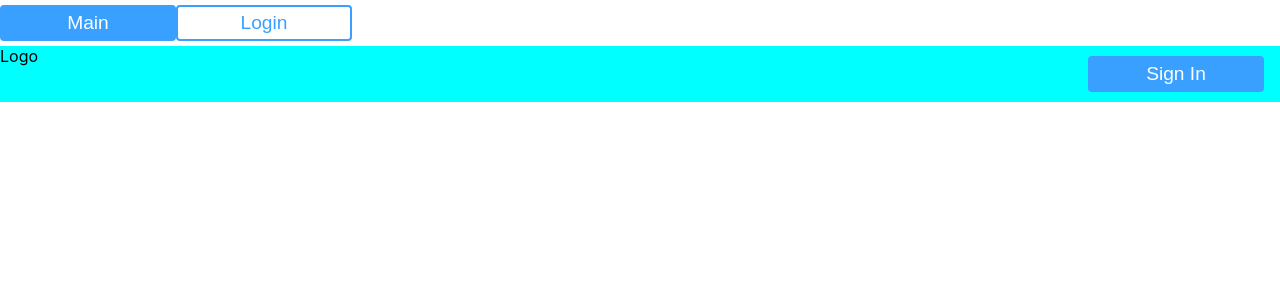
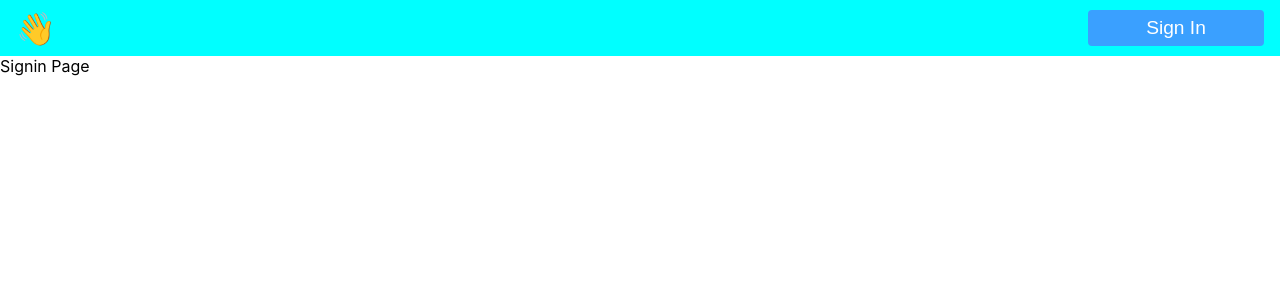
Before and after one commit to johnpagtama/buildspace-wave, a React (Create React App) app in the folder app/: page /signin in a window 1280 px wide. Shown: the top 300 px of the page. Built offline with nearby package versions, Linux system fonts and the light colour scheme.

Commit message:
Added nav component

```diff
--- a/app/package.json
+++ b/app/package.json
@@ -10,7 +10,8 @@
     "react": "^16.12.0",
     "react-dom": "^16.12.0",
     "react-router-dom": "^6.3.0",
-    "react-scripts": "3.2.0"
+    "react-scripts": "3.2.0",
+    "uuid": "^8.3.2"
   },
   "scripts": {
     "start": "react-scripts start",
--- a/app/src/App.jsx
+++ b/app/src/App.jsx
@@ -1,33 +1,16 @@
-import * as React from 'react';
+import React from 'react';
 // import { ethers } from 'ethers';
-import { Link } from 'react-router-dom';
-import Routing from './routes/Routing';
+import Routing from './components/routes/Routing';
 import Header from './components/Header';
-import Button from './components/Button';
 import './App.scss';
 
 const App = () => {
-	const wave = () => {};
+	// const wave = () => {};
 
 	return (
 		<>
-			<nav>
-				<Link to='/'>
-					<Button
-						variant='button-primary'
-						text='Main'
-					/>
-				</Link>
-				<Link to='/login'>
-					<Button
-						variant='button-primary-outline'
-						text='Login'
-					/>
-				</Link>
-			</nav>
+			<Header />
 			<Routing />
-
-			<Header />
 		</>
 	);
 };
--- a/app/src/components/Header/index.jsx
+++ b/app/src/components/Header/index.jsx
@@ -1,18 +1,24 @@
 import React from 'react';
-import styles from './index.module.scss';
-import Button from '../Button';
+import { Link } from 'react-router-dom';
+import { headerItems } from '../routes/Nav/config';
 
 const Header = () => {
 	return (
-		<header className={`${styles['header']}`}>
-			<div className={`${styles['header__logo']}`}>Logo</div>
-			<div className={`${styles['header__button']}`}>
-				<Button
-					variant='button-primary'
-					text='Sign In'
-				/>
-			</div>
-		</header>
+		<>
+			{headerItems.map((h) => (
+				<header key={h.id} className={h.parent}>
+					{h.children.map((c) => (
+						<div
+							key={c.id}
+							className={c.class}>
+							<Link to={c.link}>
+								{c.item}
+							</Link>
+						</div>
+					))}
+				</header>
+			))}
+		</>
 	);
 };
 
--- a/app/src/components/Header/index.module.scss
+++ b/app/src/components/Header/index.module.scss
@@ -1,11 +1,19 @@
 .header {
 	display: grid;
-	grid-template-columns: repeat(1rem, 3);
+	grid-template-columns: repeat(auto-fit, minmax(100px, 1fr));
 	grid-template-areas: 'header__logo      .      header__button';
 	background-color: aqua;
 
 	&__logo {
 		grid-area: header__logo;
+		align-self: center;
+		margin: 5px 1rem;
+		font-size: 2rem;
+		text-decoration: none;
+
+		& > :link {
+			text-decoration: none;
+		}
 	}
 
 	&__button {
--- /dev/null
+++ b/app/src/components/routes/Nav/config/index.jsx
@@ -0,0 +1,48 @@
+import React from 'react';
+import { v4 } from 'uuid';
+import styles from '../../../Header/index.module.scss';
+import Button from '../../../Button';
+
+export const navItems = [
+	{
+		id: v4(),
+		to: '/',
+		item: <Button variant='button-primary' text='Main' />,
+	},
+	{
+		id: v4(),
+		to: '/signin',
+		item: (
+			<Button
+				variant='button-primary-outline'
+				text='Sign In'
+			/>
+		),
+	},
+];
+
+export const headerItems = [
+	{
+		id: v4(),
+		parent: `${styles['header']}`,
+		children: [
+			{
+				id: v4(),
+				link: '/',
+				class: `${styles['header__logo']}`,
+				item: '👋',
+			},
+			{
+				id: v4(),
+				link: '/signin',
+				class: `${styles['header__button']}`,
+				item: (
+					<Button
+						variant='button-primary'
+						text='Sign In'
+					/>
+				),
+			},
+		],
+	},
+];
--- /dev/null
+++ b/app/src/components/routes/Routing/config/index.jsx
@@ -0,0 +1,17 @@
+import React from 'react';
+import { v4 } from 'uuid';
+import Main from '../../../../pages/Main';
+import Signin from '../../../../pages/Signin';
+
+export const routes = [
+	{
+		id: v4(),
+		path: '/',
+		element: <Main />,
+	},
+	{
+		id: v4(),
+		path: '/signin',
+		element: <Signin />,
+	},
+];
--- a/app/src/routes/Routing/index.jsx
+++ b/app/src/components/routes/Routing/index.jsx
@@ -1,13 +1,13 @@
 import React from 'react';
 import { Routes, Route } from 'react-router-dom';
-import { routes } from '../../routes/config';
+import { routes } from './config';
 
 const Routing = () => {
 	return (
 		<Routes>
 			{routes.map((r) => (
 				<Route
-					key={r}
+					key={r.id}
 					path={r.path}
 					element={r.element}
 				/>
--- a/app/src/pages/Login/index.jsx
+++ /dev/null
@@ -1,7 +0,0 @@
-import React from 'react';
-
-const Login = () => {
-	return <div>Login Page</div>;
-};
-
-export default Login;
--- /dev/null
+++ b/app/src/pages/Signin/index.jsx
@@ -0,0 +1,7 @@
+import React from 'react';
+
+const Signin = () => {
+	return <div>Signin Page</div>;
+};
+
+export default Signin;
```
Also changed, not shown: app/src/components/routes/Nav/index.jsx (added, +17 -0 lines), app/src/routes/config/index.jsx (deleted, +0 -14 lines), app/src/components/routes/Nav/index.module.scss (added), 1 other file (tests, documents, lock files or other folders).
